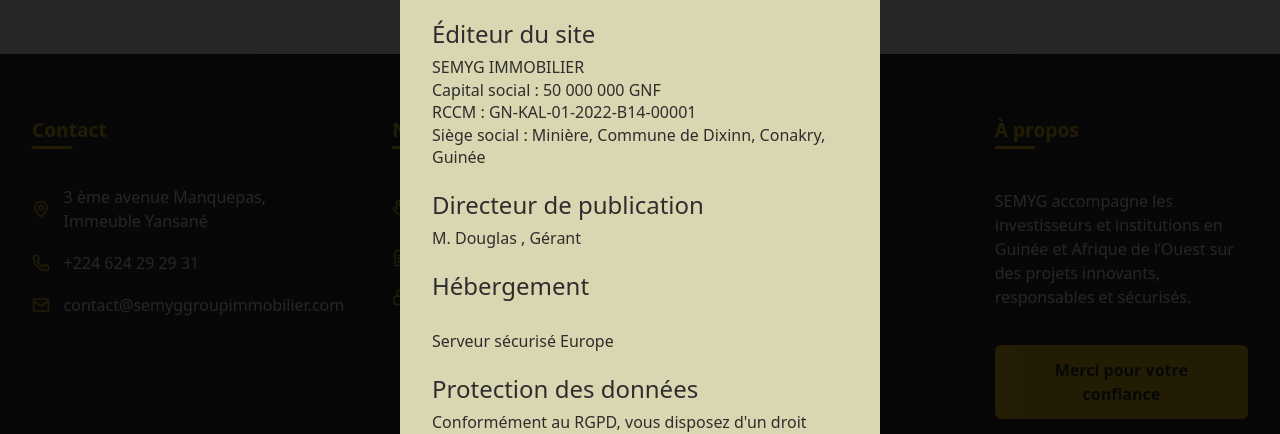
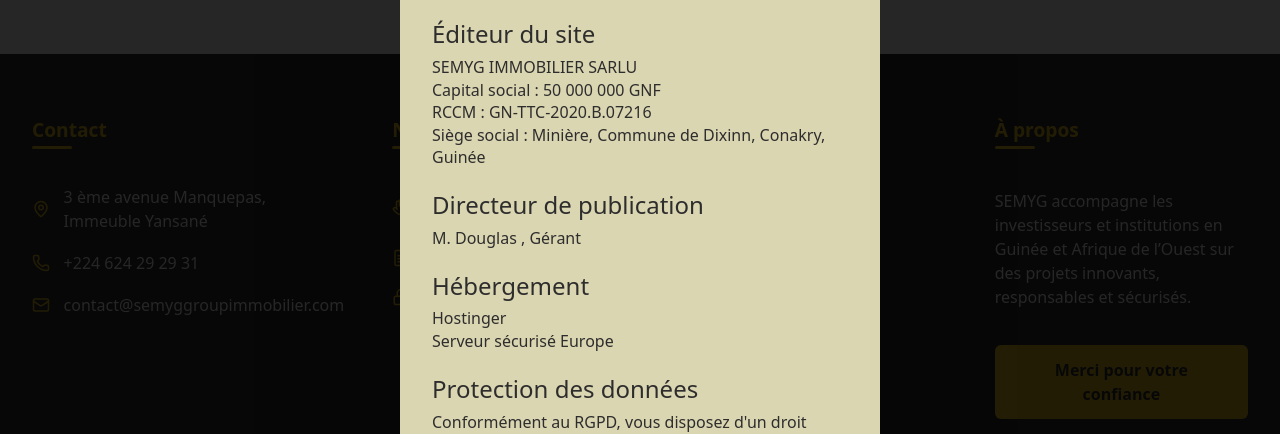
Before and after one commit to TIPIAIM/semygimmobilier, a React (Vite) app: page / in a window 1280 px wide. Both pictures are taken after a click on the button "Mentions légales". Shown: the part 4842-5276 px from the top of the page. Built offline with nearby package versions, Linux system fonts and the light colour scheme; no server answers.

Commit message:
mise ajouravril 15-05-1

```diff
--- a/src/composant/Acueil/Footer.jsx
+++ b/src/composant/Acueil/Footer.jsx
@@ -16,7 +16,7 @@
 import { useState } from "react";
 import colors from "../../Styles/colors";
 
-// Animations
+// Animations rccm
 const footerVariants = {
   hidden: { opacity: 0 },
   visible: {
@@ -317,11 +317,11 @@
         <ModalText>
           <h4>Éditeur du site</h4>
           <p>
-            SEMYG IMMOBILIER
+            SEMYG IMMOBILIER SARLU
             <br />
             Capital social : 50 000 000 GNF
             <br />
-            RCCM : GN-KAL-01-2022-B14-00001
+            RCCM : GN-TTC-2020.B.07216
             <br />
             Siège social : Minière, Commune de Dixinn, Conakry, Guinée
           </p>
@@ -329,7 +329,7 @@
           <p>M. Douglas , Gérant</p>
           <h4>Hébergement</h4>
           <p>
-
+           Hostinger
             <br />
             Serveur sécurisé Europe
           </p>
```
